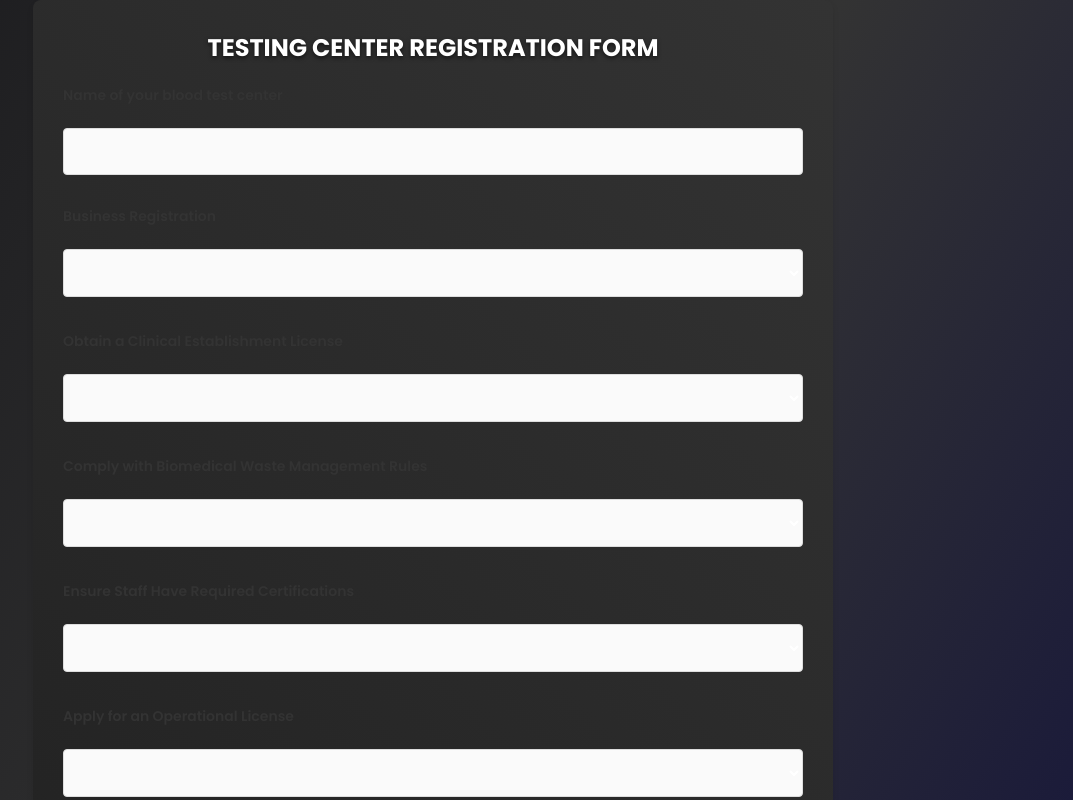
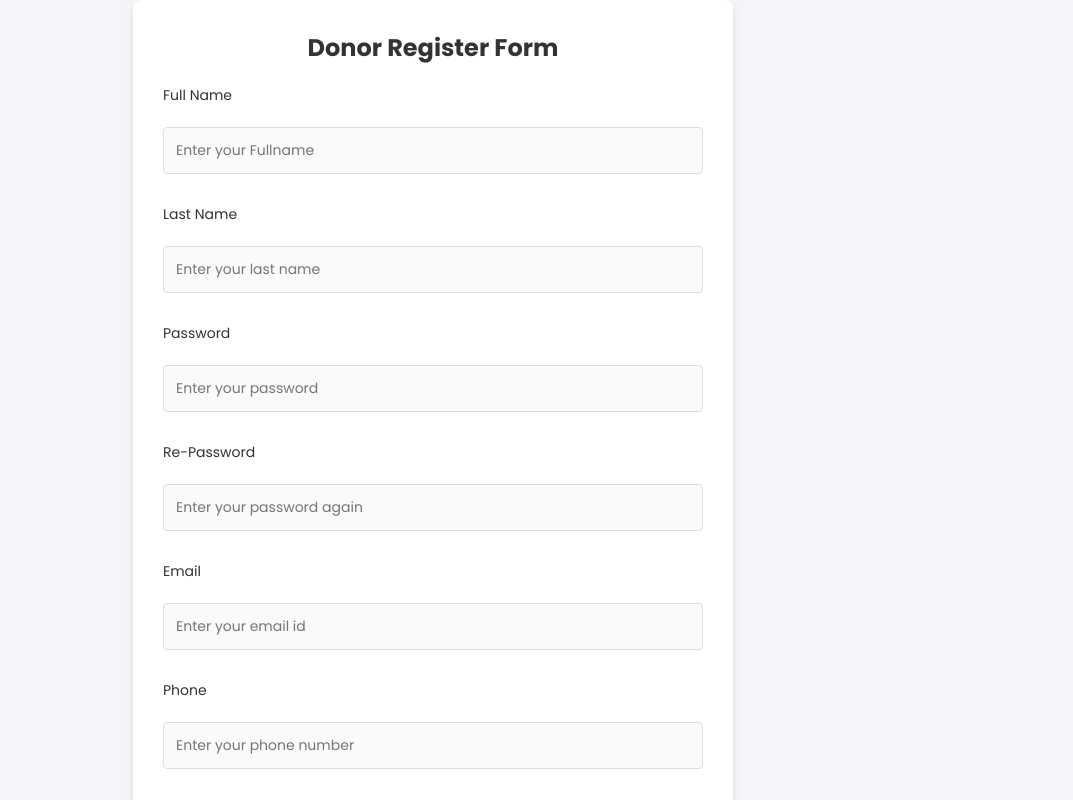
Before and after one commit to RagulKannan2005/blood-doner-locator, a React (Vite) app: page / in a window 1280 px wide. Shown: the top 800 px of the page, without its empty margins (207-1280 px from the left). Built offline with nearby package versions, Linux system fonts and the light colour scheme; a web font is replaced by a local one.

Commit message:
Update main.jsx

```diff
--- a/src/main.jsx
+++ b/src/main.jsx
@@ -4,15 +4,15 @@ import './index.css'
 // import Seeker from './components/Seeker'
 import Registerform from './components/Registerform'
 // import Entrypage from './components/Entrypage'
-import Tcenter from './components/Tcenter'
+// import Tcenter from './components/Tcenter'
 import App from './App.jsx'
 
 createRoot(document.getElementById('root')).render(
   <StrictMode>
     {/* <App /> */}
-    {/* <Registerform /> */}
+    <Registerform />
     {/* <Entrypage /> */}
-    <Tcenter />
+    {/* <Tcenter /> */}
     {/* <Seeker /> */}
 
   </StrictMode>,
```
